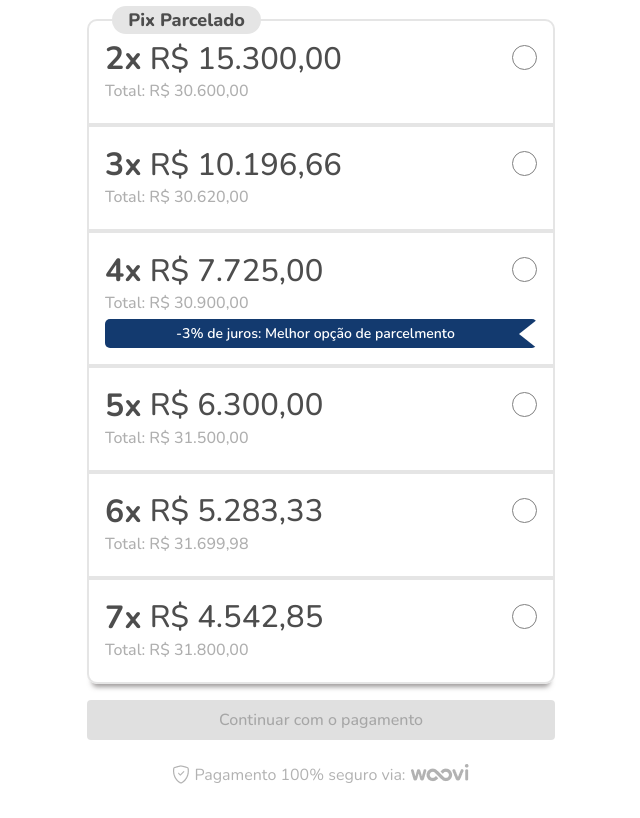
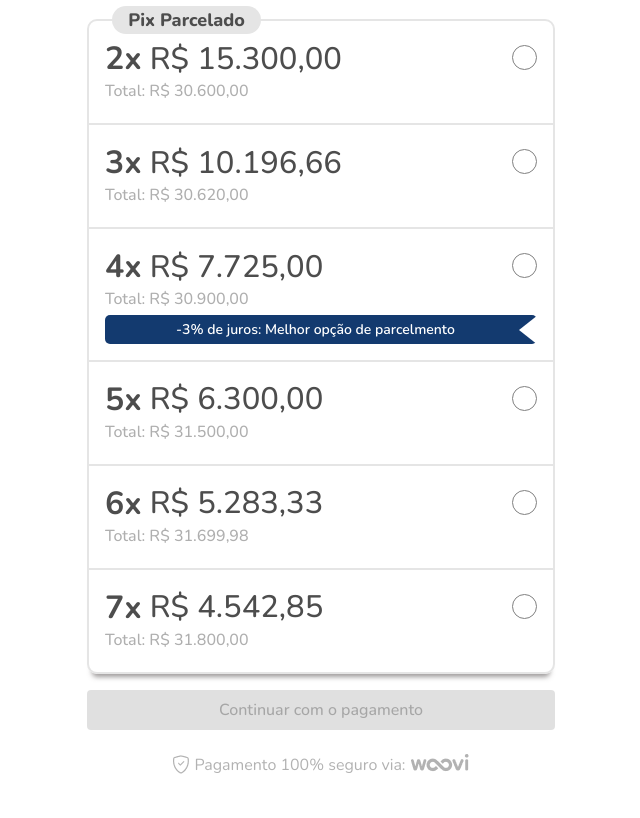
Before and after one commit to pabllot/woovi, a React (Vite) app: page / in a window 1280 px wide. Shown: the part 300-1118 px from the top of the page, without its empty margins (319-959 px from the left). Built offline with nearby package versions, Linux system fonts and the light colour scheme.

Commit message:
style: card border thinner

```diff
--- a/src/components/InstallmentCard/styles.module.scss
+++ b/src/components/InstallmentCard/styles.module.scss
@@ -1,5 +1,7 @@
 .wrapper {
   border: 2px solid #e5e5e5;
+  border-top: 1px solid #e5e5e5;
+  border-bottom: 1px solid #e5e5e5;
   position: relative;
   padding: 1rem;
   cursor: pointer;
@@ -7,13 +9,16 @@
 
 .wrapper:first-child {
   border-radius: 10px;
+  border: 2px solid #e5e5e5;
 }
 
 .wrapper:nth-child(2) {
   border-top-left-radius: 10px;
   border-top-right-radius: 10px;
+  border-top: 2px solid #e5e5e5;
 }
 .wrapper:last-child {
+  border-bottom: 2px solid #e5e5e5;
   border-bottom-left-radius: 10px;
   border-bottom-right-radius: 10px;
   box-shadow: 0px 8px 5px -5px rgba(79, 72, 72, 0.55);
@@ -21,9 +26,9 @@
   -moz-box-shadow: 0px 8px 5px -5px rgba(79, 72, 72, 0.55);
 }
 
-.borderHighlighted {
-  border-color: #03d69d;
+body .borderHighlighted {
   background-color: #f4fbf9;
+  border: 2px solid #03d69d !important;
 }
 
 .isFirst {
```
